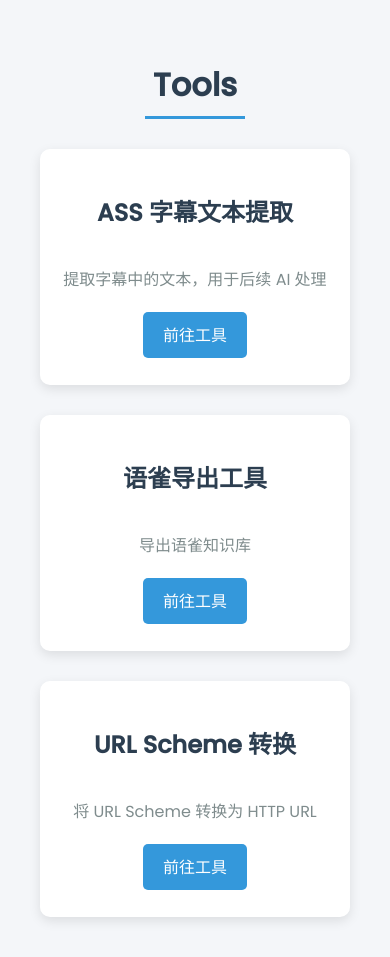
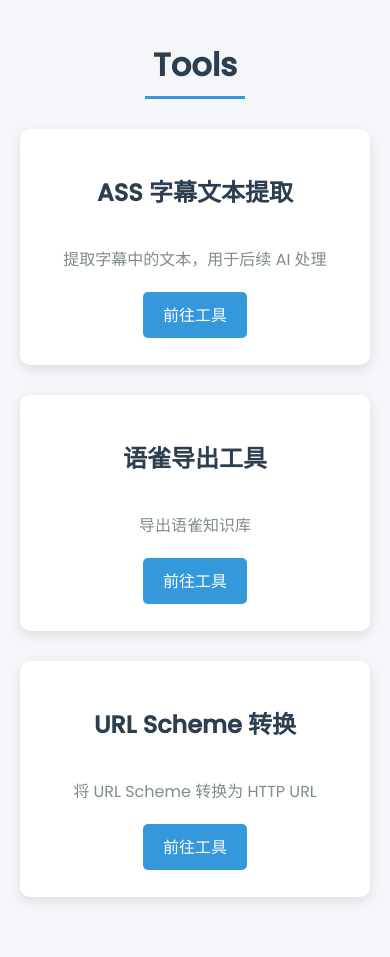
Before and after one commit to weepwood/web-tool, a plain HTML site: page index.html in a window 390 px wide. After the commit the page ends 917 px from the top, so only its background shows below. Drawn offline with Linux system fonts and the light colour scheme.

Commit message:
优化页面性能和交互细节
- 改进字体加载策略，使用 media="print" 和 onload 提高加载性能
- 优化动画效果，减少动画延迟和复杂度
- 添加 will-change 属性提升动画性能
- 调整卡片和按钮的动画和过渡效果
- 新增移动端响应式样式
- 优化字幕转换器的代码结构和性能
- 修复 URL Scheme 转换工具的链接
- 添加预加载脚本以提升页面加载体验

```diff
--- a/index.html
+++ b/index.html
@@ -3,19 +3,20 @@
 <head>
     <meta charset="UTF-8">
     <meta name="viewport" content="width=device-width, initial-scale=1.0">
-    <title>Tools - Choose Your Tool</title>
-    <link href="https://fonts.googleapis.com/css2?family=Poppins:wght@400;500&display=swap" rel="stylesheet">
+    <title>Tools</title>
+    <!-- 优化字体加载 - 使用font-display:swap并只加载必要的字重 -->
+    <link href="https://fonts.googleapis.com/css2?family=Poppins:wght@400;500&display=swap" rel="stylesheet" media="print" onload="this.media='all'">
     <style>
+        /* 基础样式 */
         body {
-            font-family: 'Poppins', sans-serif;
+            font-family: 'Poppins', -apple-system, BlinkMacSystemFont, sans-serif;
             background-color: #f4f6f9;
             padding: 40px;
             margin: 0;
             opacity: 0;
-            animation: fadeIn 0.8s ease forwards;
+            animation: fadeIn 0.6s ease forwards;
         }
         @keyframes fadeIn {
-            from { opacity: 0; }
             to { opacity: 1; }
         }
         h1 {
@@ -24,18 +25,17 @@
             text-align: center;
             margin-bottom: 40px;
             position: relative;
-            animation: slideDown 1s ease forwards;
             opacity: 0;
-            animation-delay: 0.3s;
+            animation: slideDown 0.8s ease forwards 0.3s;
         }
         @keyframes slideDown {
+            to {
+                opacity: 1;
+                transform: translateY(0);
+            }
             from {
                 opacity: 0;
                 transform: translateY(-20px);
-            }
-            to {
-                opacity: 1;
-                transform: translateY(0);
             }
         }
         h1::after {
@@ -47,18 +47,19 @@
             width: 0;
             height: 3px;
             background-color: #3498db;
-            animation: expandLine 1s ease forwards;
-            animation-delay: 1s;
+            animation: expandLine 0.8s ease forwards 1s;
         }
         @keyframes expandLine {
-            from { width: 0; }
             to { width: 100px; }
         }
+
+        /* 容器和卡片样式 */
         .container {
             display: flex;
             flex-wrap: wrap;
             justify-content: center;
             gap: 30px;
+            will-change: transform; /* 优化动画性能 */
         }
         .card {
             width: 300px;
@@ -67,20 +68,25 @@
             padding: 20px;
             box-shadow: 0 4px 12px rgba(0, 0, 0, 0.1);
             text-align: center;
-            transition: transform 0.5s ease, box-shadow 0.5s ease;
+            transition: transform 0.3s ease, box-shadow 0.3s ease;
             cursor: pointer;
             opacity: 0;
-            animation: fadeInUp 0.8s ease forwards;
-            animation-delay: 0.6s;
+            animation: fadeInUp 0.6s ease forwards;
+            animation-delay: calc(0.6s + var(--delay, 0s));
+            will-change: transform, opacity; /* 优化动画性能 */
         }
+        .card:nth-child(1) { --delay: 0s; }
+        .card:nth-child(2) { --delay: 0.1s; }
+        .card:nth-child(3) { --delay: 0.2s; }
+
         @keyframes fadeInUp {
+            to {
+                opacity: 1;
+                transform: translateY(0);
+            }
             from {
                 opacity: 0;
                 transform: translateY(30px);
-            }
-            to {
-                opacity: 1;
-                transform: translateY(0);
             }
         }
         .card:hover {
@@ -131,7 +137,8 @@
             width: 100%;
             height: 100%;
             background: rgba(255, 255, 255, 0.2);
-            transition: all 0.4s ease;
+            transition: transform 0.4s ease;
+            transform: translateX(-100%);
         }
         .card-btn:hover {
             background-color: #2980b9;
@@ -139,7 +146,18 @@
             box-shadow: 0 5px 15px rgba(52, 152, 219, 0.4);
         }
         .card-btn:hover::before {
-            left: 100%;
+            transform: translateX(100%);
+        }
+
+        /* 响应式设计 */
+        @media (max-width: 768px) {
+            body {
+                padding: 20px;
+            }
+            .card {
+                width: 100%;
+                max-width: 350px;
+            }
         }
     </style>
 </head>
@@ -162,17 +180,25 @@
         <div class="card" onclick="window.location.href='https://url.halo.wang/'">
             <h3>URL Scheme 转换</h3>
             <p>将 URL Scheme 转换为 HTTP URL</p>
-            <a href="https://yuque-export.halo.wang" class="card-btn">前往工具</a>
+            <a href="https://url.halo.wang" class="card-btn">前往工具</a>
         </div>
-        <!-- You can add more tool cards here if needed -->
-        <!-- Example:
-        <div class="card" onclick="window.location.href='another-tool.html'">
-            <h3>Another Tool</h3>
-            <p>Tool description.</p>
-            <a href="another-tool.html" class="card-btn">Go to Tool</a>
-        </div>
-        -->
     </div>
 
+    <!-- 延迟加载脚本 -->
+    <script>
+        // 修复第三个卡片的链接
+        document.addEventListener('DOMContentLoaded', function() {
+            // 预加载字幕转换器页面
+            const links = document.querySelectorAll('a[href="subtitle-converter.html"]');
+            if (links.length > 0) {
+                setTimeout(() => {
+                    const preloadLink = document.createElement('link');
+                    preloadLink.rel = 'prefetch';
+                    preloadLink.href = 'subtitle-converter.html';
+                    document.head.appendChild(preloadLink);
+                }, 1000);
+            }
+        });
+    </script>
 </body>
 </html>
--- a/subtitle-converter.html
+++ b/subtitle-converter.html
@@ -4,18 +4,17 @@
     <meta charset="UTF-8">
     <meta name="viewport" content="width=device-width, initial-scale=1.0">
     <title>ASS Subtitle Converter</title>
-    <link href="https://fonts.googleapis.com/css2?family=Poppins:wght@400;500&display=swap" rel="stylesheet">
+    <link href="https://fonts.googleapis.com/css2?family=Poppins:wght@400;500&display=swap" rel="stylesheet" media="print" onload="this.media='all'">
     <style>
         body {
-            font-family: 'Poppins', sans-serif;
+            font-family: 'Poppins', -apple-system, BlinkMacSystemFont, sans-serif;
             background-color: #f4f6f9;
             padding: 40px;
             margin: 0;
             opacity: 0;
-            animation: fadeIn 0.8s ease forwards;
+            animation: fadeIn 0.6s ease forwards;
         }
         @keyframes fadeIn {
-            from { opacity: 0; }
             to { opacity: 1; }
         }
         h1 {
@@ -23,18 +22,17 @@
             color: #2c3e50;
             text-align: center;
             position: relative;
-            animation: slideDown 1s ease forwards;
             opacity: 0;
-            animation-delay: 0.3s;
+            animation: slideDown 0.8s ease forwards 0.3s;
         }
         @keyframes slideDown {
+            to {
+                opacity: 1;
+                transform: translateY(0);
+            }
             from {
                 opacity: 0;
                 transform: translateY(-20px);
-            }
-            to {
-                opacity: 1;
-                transform: translateY(0);
             }
         }
         h1::after {
@@ -46,11 +44,9 @@
             width: 0;
             height: 3px;
             background-color: #3498db;
-            animation: expandLine 1s ease forwards;
-            animation-delay: 1s;
+            animation: expandLine 0.8s ease forwards 1s;
         }
         @keyframes expandLine {
-            from { width: 0; }
             to { width: 100px; }
         }
         .container {
@@ -62,17 +58,17 @@
             box-shadow: 0 4px 12px rgba(0, 0, 0, 0.1);
             transform: translateY(20px);
             opacity: 0;
-            animation: slideUp 0.8s ease forwards;
-            animation-delay: 0.5s;
+            animation: slideUp 0.6s ease forwards 0.5s;
+            will-change: transform, opacity;
         }
         @keyframes slideUp {
+            to {
+                opacity: 1;
+                transform: translateY(0);
+            }
             from {
                 opacity: 0;
                 transform: translateY(20px);
-            }
-            to {
-                opacity: 1;
-                transform: translateY(0);
             }
         }
         #file-input {
@@ -86,7 +82,7 @@
             color: white;
             border: none;
             border-radius: 5px;
-            transition: all 0.3s ease;
+            transition: transform 0.3s ease, background-color 0.3s ease, box-shadow 0.3s ease;
             position: relative;
             overflow: hidden;
         }
@@ -104,8 +100,9 @@
             max-height: 300px;
             overflow-y: auto;
             line-height: 1.6;
-            transition: all 0.3s ease;
+            transition: transform 0.3s ease, opacity 0.3s ease;
             transform-origin: top;
+            will-change: transform;
         }
         #subtitle-container.active {
             animation: expandContainer 0.5s ease forwards;
@@ -131,11 +128,12 @@
             border-radius: 5px;
             font-size: 1rem;
             cursor: pointer;
-            transition: all 0.3s ease;
+            transition: transform 0.3s ease, background-color 0.3s ease, box-shadow 0.3s ease;
             position: relative;
             overflow: hidden;
             transform: translateY(10px);
             opacity: 0;
+            will-change: transform, opacity;
         }
         #copy-btn.active {
             animation: fadeInUp 0.5s ease forwards;
@@ -163,10 +161,11 @@
             width: 100%;
             height: 100%;
             background: rgba(255, 255, 255, 0.2);
-            transition: all 0.4s ease;
+            transition: transform 0.4s ease;
+            transform: translateX(-100%);
         }
         #copy-btn:hover::before {
-            left: 100%;
+            transform: translateX(100%);
         }
         .back-btn {
             display: inline-block;
@@ -176,15 +175,22 @@
             color: white;
             text-decoration: none;
             border-radius: 5px;
-            transition: all 0.3s ease;
+            transition: transform 0.3s ease, background-color 0.3s ease, box-shadow 0.3s ease;
             opacity: 0;
-            animation: fadeIn 0.8s ease forwards;
-            animation-delay: 1s;
+            animation: fadeIn 0.6s ease forwards 1s;
         }
         .back-btn:hover {
             background-color: #95a5a6;
             transform: translateY(-3px);
             box-shadow: 0 5px 15px rgba(127, 140, 141, 0.4);
+        }
+        @media (max-width: 768px) {
+            body {
+                padding: 20px;
+            }
+            .container {
+                padding: 20px;
+            }
         }
     </style>
 </head>
@@ -202,6 +208,11 @@
     </div>
 
     <script>
+        document.addEventListener('DOMContentLoaded', function() {
+            initializeConverter();
+        });
+
+        function initializeConverter() {
             document.getElementById('file-input').addEventListener('change', function(event) {
                 const file = event.target.files[0];
                 if (file && file.name.endsWith('.ass')) {
@@ -216,14 +227,16 @@
                     alert('Please upload a valid .ass file');
                 }
             });
+        }
 
         function parseASS(content) {
             const subtitles = [];
             const lines = content.split('\n');
             let isInScript = false;
 
-            // Extract subtitles from the ASS file
-            for (let line of lines) {
+            for (let i = 0; i < lines.length; i++) {
+                const line = lines[i];
+
                 if (line.startsWith('[Events]')) {
                     isInScript = true;
                     continue;
@@ -231,7 +244,7 @@
 
                 if (isInScript && line.trim() && !line.startsWith('Format')) {
                     const parts = line.split(',');
-                    if (parts.length >= 5) {
+                    if (parts.length >= 10) {
                         const text = parts.slice(9).join(',').trim();
                         if (text) {
                             subtitles.push(text);
@@ -246,7 +259,12 @@
             const container = document.getElementById('subtitle-container');
             const copyButton = document.getElementById('copy-btn');
 
-            container.textContent = subtitles.join('\n');
+            const fragment = document.createDocumentFragment();
+            const textNode = document.createTextNode(subtitles.join('\n'));
+            fragment.appendChild(textNode);
+
+            container.textContent = '';
+            container.appendChild(fragment);
             container.classList.add('active');
 
             copyButton.style.display = 'block';
```
Lines whose indentation alone changed are shown as unchanged.
